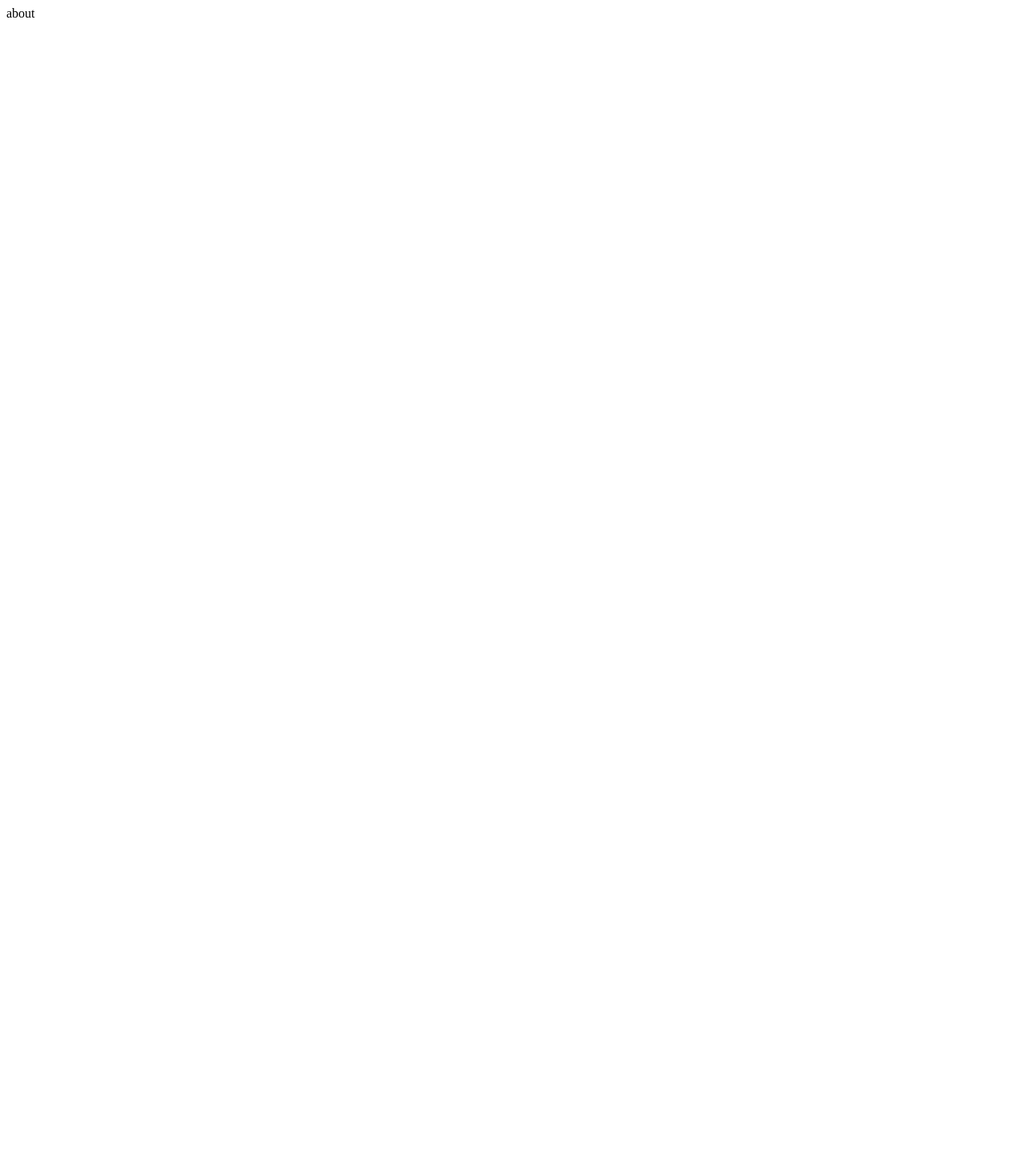
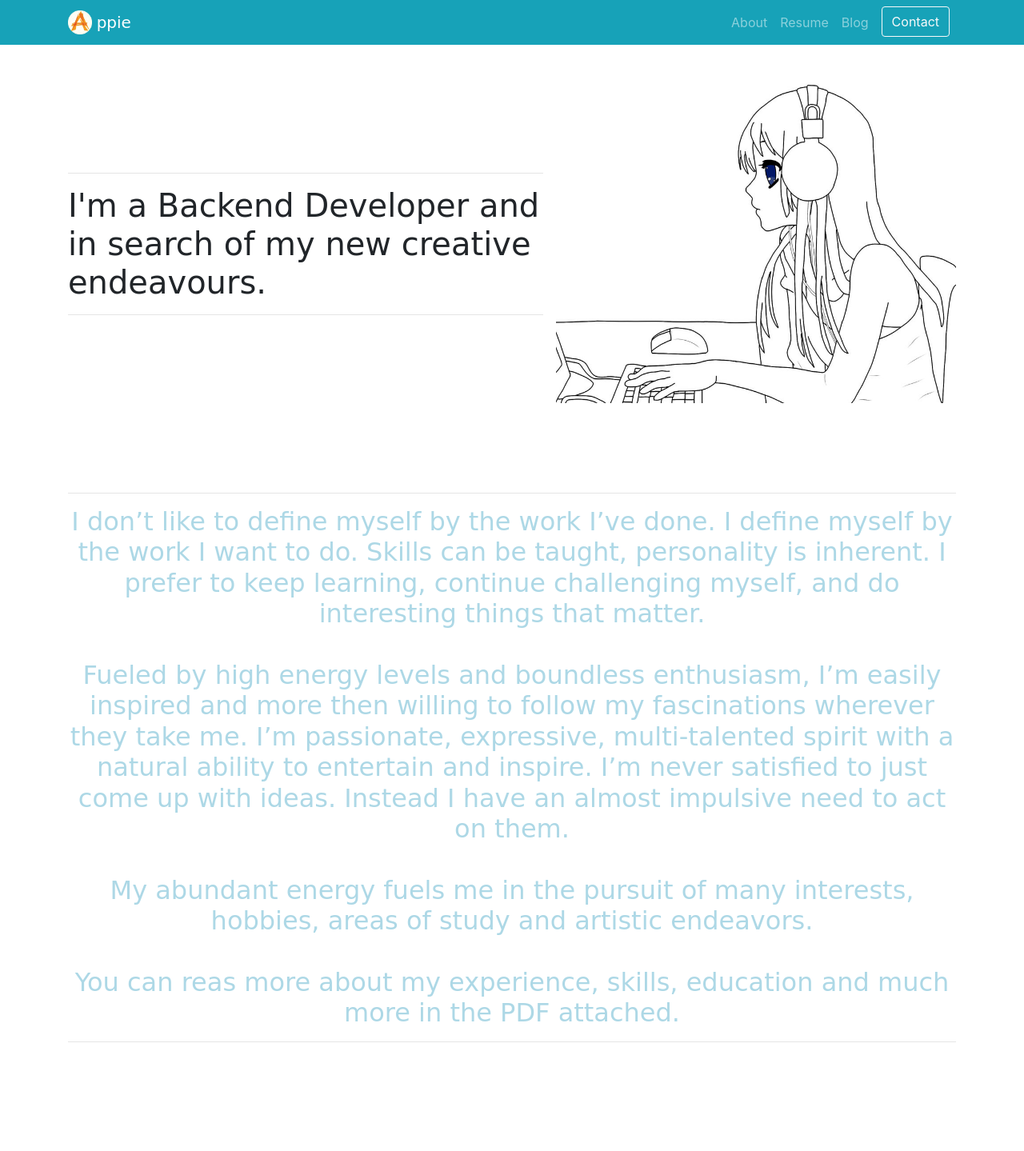
Before and after one commit to parasdtu/django3_personal_portfolio, a Django app: page /about/ in a window 1280 px wide. Before the commit the page is almost empty. Shown: the whole page at 80% size. Before the commit the page ends 22 px from the top, so only its background shows below. Run offline with Django 3.2, Linux system fonts and the light colour scheme; some libraries are stand-ins or nearby versions.

Commit message:
Added about page

```diff
--- a/portfolio/templates/portfolio/about.html
+++ b/portfolio/templates/portfolio/about.html
@@ -1 +1,56 @@
-about
+{% extends "portfolio/base.html" %}
+{% load static %}
+{% block content %}
+
+<br><br>
+
+    <div class="media">
+      <div class="media-body">
+        <br><br><br><br>
+        <hr>
+        <h1 class="mt-0 mb-3" style="font-family:Comic Sans MS;">
+          I'm a Backend Developer and in search of my new creative endeavours.
+        </h1>
+        <hr>
+      </div>
+      <img src="{% static 'portfolio/working.jpg' %}" class="ml-3" alt="..." height="400" width="500">
+    </div>
+
+    <br>
+
+    <div class="media">
+      <div class="media-body">
+        <br>
+        <br>
+        <br>
+        <hr>
+        <h2 class="mt-0" style="font-family:Comic Sans MS;">
+          <center>
+            <p style="color:LIGHTBLUE;">
+              I don’t like to define myself by the work I’ve done. I define myself by the work I want to do.
+              Skills can be taught, personality is inherent. I prefer to keep learning, continue challenging myself, and do interesting things that matter.
+              <br>
+              <br>
+               Fueled by high energy levels and boundless enthusiasm, I’m easily inspired and more then willing to follow my fascinations wherever they take me.
+               I’m passionate, expressive, multi-talented spirit with a natural ability to entertain and inspire.
+               I’m never satisfied to just come up with ideas. Instead I have an almost impulsive need to act on them.
+               <br><br>
+               My abundant energy fuels me in the pursuit of many interests, hobbies, areas of study and artistic endeavors.
+               <br><br>
+               You can reas more about my experience, skills, education and much more in the PDF attached.
+            </p>
+          </center>
+        </h2>
+        <hr>
+      </div>
+    </div>
+    <br>
+    <br>
+
+
+<br>
+<br>
+<br>
+
+
+{% endblock %}
--- a/portfolio/templates/portfolio/base.html
+++ b/portfolio/templates/portfolio/base.html
@@ -36,7 +36,7 @@
             <a class="nav-link" href="{% url 'about' %}" class="btn btn-light">About</a>
           </li>
           <li class="nav-item">
-            <a class="nav-link" href="{% static "portfolio/Apoorva.pdf" %}" class="btn btn-light">Resume</a>
+            <a class="nav-link" href="{% static "portfolio/APOORVA2.pdf" %}" class="btn btn-light">Resume</a>
           </li>
           <li class="nav-item">
             <a class="nav-link" href="{% url 'blog:all_blogs' %}">Blog</a>
```
Also changed, not shown: portfolio/static/portfolio/Apoorva.jpeg (deleted), portfolio/static/portfolio/Appie.jpg (deleted), portfolio/static/portfolio/AppieFirst.JPG (deleted), portfolio/static/portfolio/FirstPic.jpg (deleted), portfolio/static/portfolio/working.jpg (added), portfolio/templates/portfolio/TEST.HTML (deleted), 1 other file.
